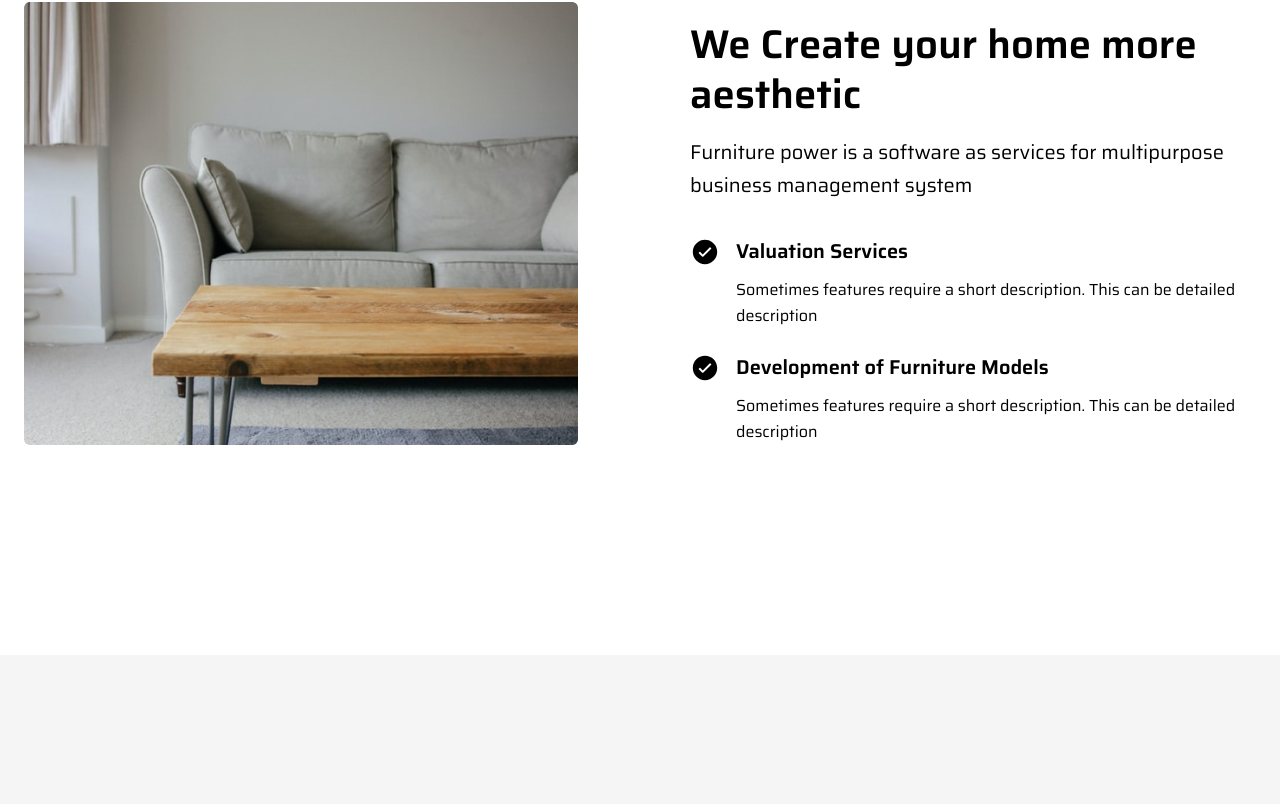
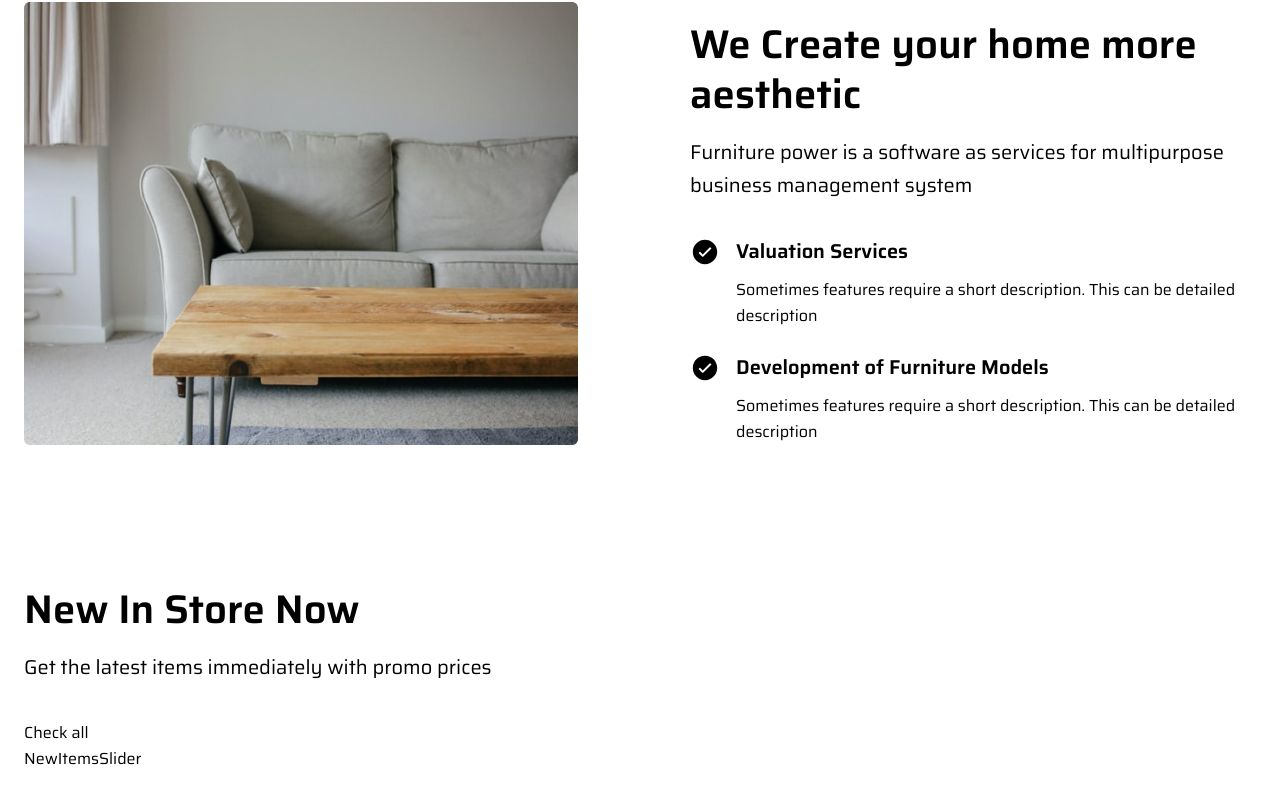
Before and after one commit to Isaiah-Mwinga/Furniture-palace, a React (Create React App) app: page / in a window 1280 px wide. Shown: the part 1030-1834 px from the top of the page. Before the commit the page ends 1685 px from the top, so only its background shows below. Built offline with nearby package versions, Linux system fonts and the light colour scheme; the HTML template or start-up script is replaced by a standard one.

Commit message:
furniture

```diff
--- a/src/components/NewItems.js
+++ b/src/components/NewItems.js
@@ -1,15 +1,28 @@
 import React from 'react';
 
 //import data
-import { newInStore} from '../data';
+import { newInStore } from '../data';
+//import components
+import NewItemsSlider from './NewItemsSlider';
 
 const NewItems = () => {
   //destructuring newInStore
-  const { title, subtitle, link, icon} = newInStore;
+  const { title, subtitle, link, icon } = newInStore;
   return (
     <section className='section'>
       <div className='container mx-auto'>
-        {/* text */}
+        <div>
+          {/* text */}
+          <div>
+            <h2 className='title'>{title}</h2>
+            <p className='subtitle'>{subtitle}</p>
+            <div>
+              <a href='#'>{link}</a>
+            </div>
+          </div>
+          {/* slider */}
+          <NewItemsSlider />
+        </div>
       </div>
     </section>
   );
```
